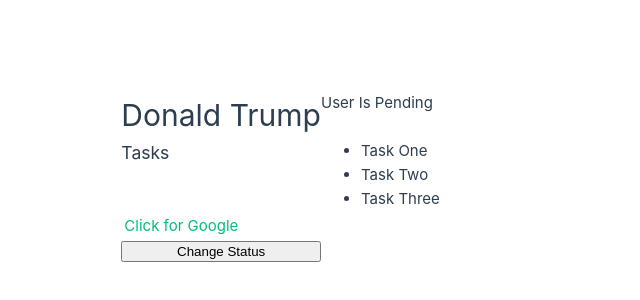
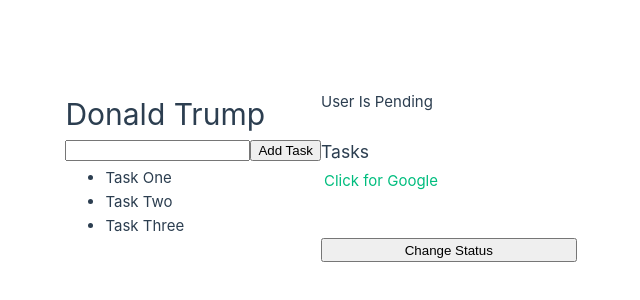
Before and after one commit to Chongfong/vue-practice, a Vue app: page / in a window 1280 px wide. Shown: the part 224-524 px from the top of the page, without its empty margins (319-959 px from the left). Built offline with nearby package versions, Linux system fonts and the light colour scheme.

Commit message:
create task

```diff
--- a/src/App.vue
+++ b/src/App.vue
@@ -36,6 +36,7 @@
 const status = ref('pending')
 const tasks = ref(['Task One', 'Task Two', 'Task Three']) // be careful for the ()
 const link = ref('https://www.google.com')
+const newTask = ref('')
 
 //change to status.value
 const toggleStatus = () => {
@@ -45,6 +46,13 @@
     status.value = 'active'
   } else {
     status.value = 'active'
+  }
+}
+
+const addTask = () => {
+  if (newTask.value.trim() !== '') {
+    tasks.value.push(newTask.value)
+    newTask.value = ''
   }
 }
 
@@ -68,6 +76,12 @@
   <p v-else-if="status === 'pending'">User Is Pending</p>
   <p v-else>User Is Not Active</p>
 
+  <!-- prevent default -->
+  <form @submit.prevent="addTask">
+    <input type="text" id="newTask" name="newTask" v-model="newTask" />
+    <button type="submit">Add Task</button>
+  </form>
+
   <h3>Tasks</h3>
   <ul>
     <li v-for="task in tasks" v-bind:key="task">{{ task }}</li>
```
